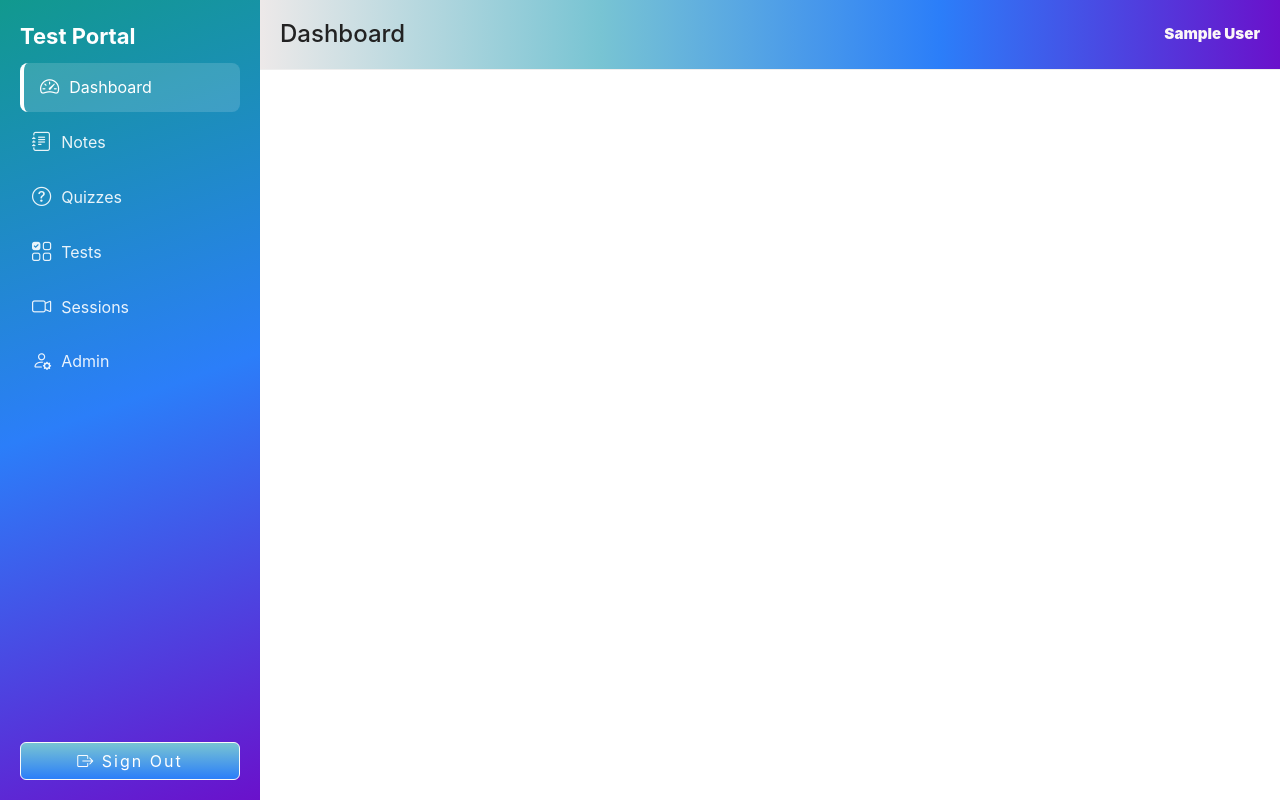
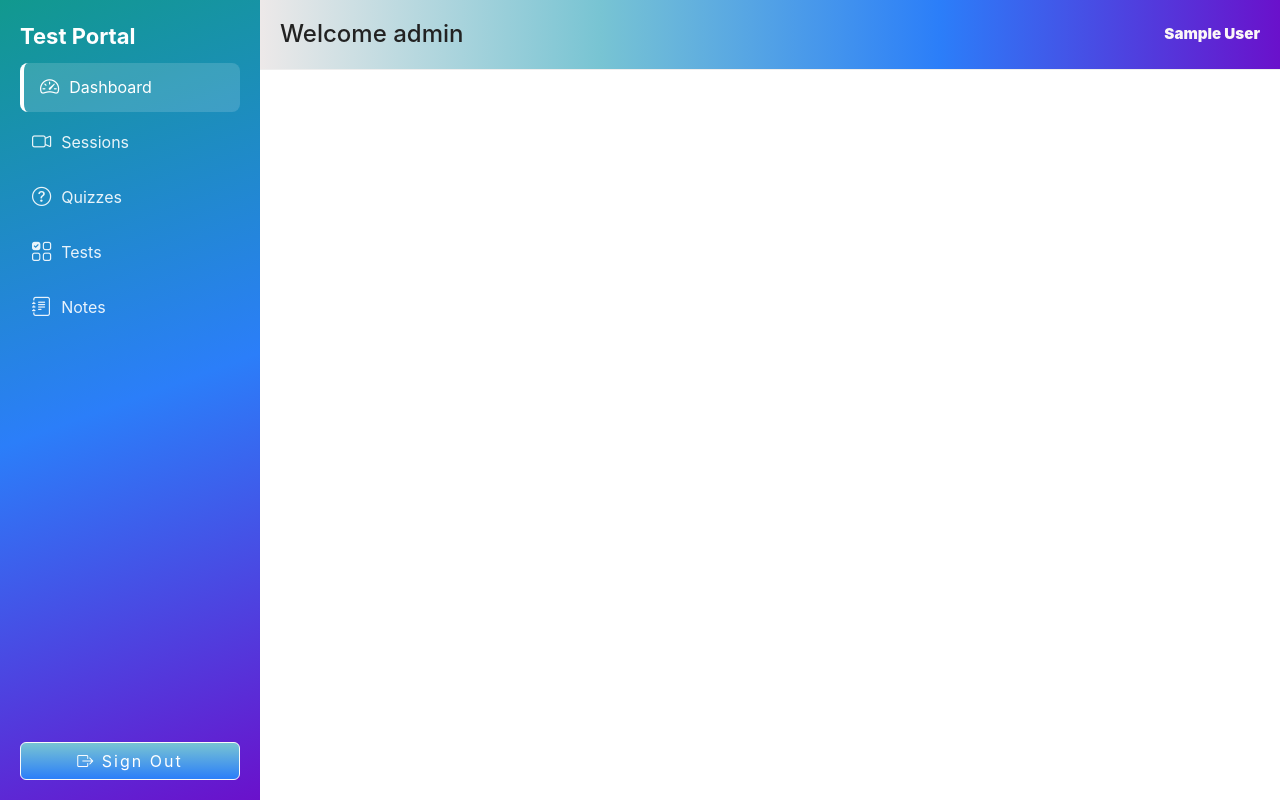
Before and after one commit to varshaofficialuse/online-test-portal-frontend, a React (Create React App) app: page / in a window 1280 px wide. Built offline with nearby package versions, Linux system fonts and the light colour scheme; sample sign-in values are in the browser's storage.

Commit message:
token handling

```diff
--- a/src/components/Layout.jsx
+++ b/src/components/Layout.jsx
@@ -9,7 +9,8 @@ export default function Layout() {
   const dispatch = useDispatch();
   const navigate = useNavigate();
   const user = useSelector(s => s.auth.user);
-  // console.log('-----------------user',user)
+  const role = user?.role;
+  // let role='admin';
 
   return (
     <div className="app d-flex">
@@ -20,14 +21,17 @@ export default function Layout() {
             <i className="bi bi-speedometer2 nav-icon"></i> Dashboard
           </NavLink>
 
-          <NavLink to="/notes" className="nav-link">
-            <i className="bi bi-journal-text nav-icon"></i> Notes
+          <NavLink to="/sessions" className="nav-link">
+            <i className="bi bi-camera-video nav-icon"></i> Sessions
           </NavLink>
+
+
 {/*
           <NavLink to="/practice/:noteId/:quizId" className="nav-link">
             <i className="bi  bi-mortarboard nav-icon"></i> Practice
           </NavLink> */}
-
+           {role.toLowerCase() !== "student" && (
+            <>
           <NavLink to="/quizzes" className="nav-link">
             <i className="bi bi-question-circle nav-icon"></i> Quizzes
           </NavLink>
@@ -36,15 +40,21 @@ export default function Layout() {
             <i className="bi bi-ui-checks-grid nav-icon"></i> Tests
           </NavLink>
 
-          <NavLink to="/sessions" className="nav-link">
-            <i className="bi bi-camera-video nav-icon"></i> Sessions
+          <NavLink to="/notes" className="nav-link">
+            <i className="bi bi-journal-text nav-icon"></i> Notes
           </NavLink>
 
 
+          </>
+            )}
+
+          {role.toLowerCase() === "superadmin" && (
 
           <NavLink to="/admin" className="nav-link">
             <i className="bi bi-person-gear nav-icon"></i> Admin
           </NavLink>
+                    )}
+
         </nav>
 
         <div className="signout">
@@ -59,7 +69,7 @@ export default function Layout() {
 
       <main className="main-content flex-grow-1">
         <header className="topbar d-flex justify-content-between align-items-center bg-light">
-          <h4 className="mb-0">Dashboard</h4>
+          <h4 className="mb-0">Welcome {role}</h4>
           <div className="user-info">{user?.name || user?.email}</div>
         </header>
         <div className="content p-4">
--- a/src/store/store.js
+++ b/src/store/store.js
@@ -1,7 +1,12 @@
 import { configureStore } from '@reduxjs/toolkit';
 import authReducer from './authSlice';
-export default configureStore({
+
+const store = configureStore({
   reducer: {
     auth: authReducer,
-  }
+  },
+  // optional: disable devTools in production
+  // devTools: process.env.NODE_ENV !== 'production',
 });
+
+export default store;
```
Also changed, not shown: src/utils/axiosInstance.js (added).
